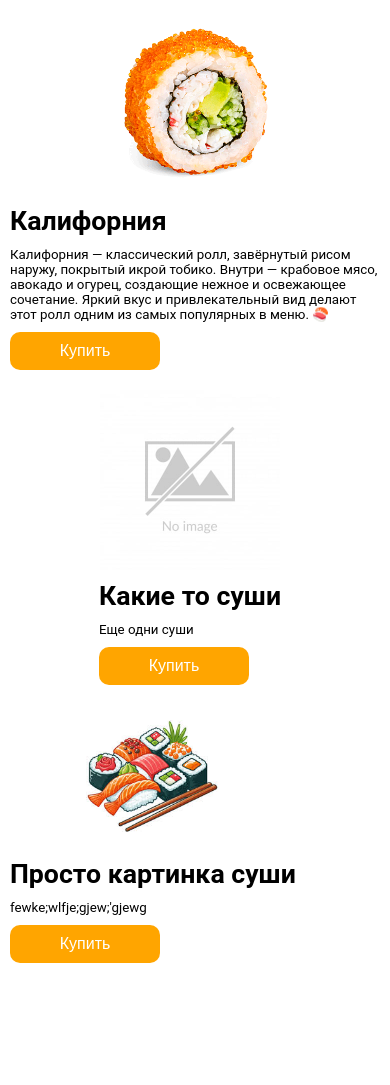
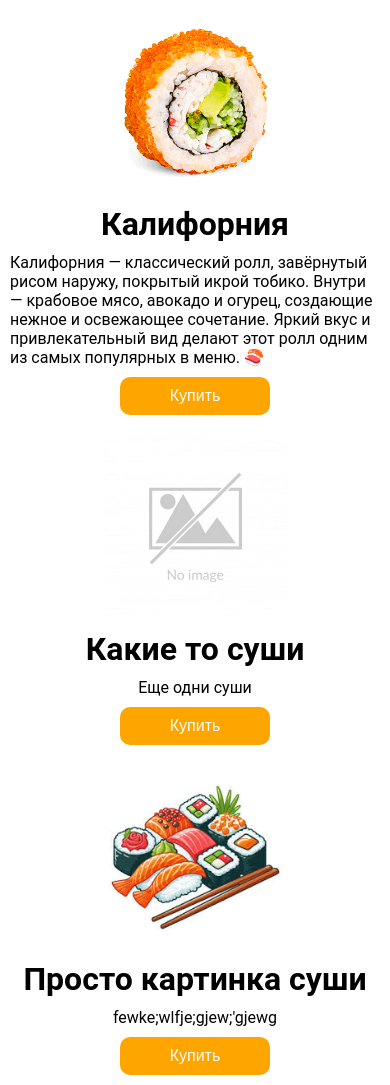
Before and after one commit to Archik008/Django-college, a Django app: page /sushi/ in a window 390 px wide. Shown: the part 41-1126 px from the top of the page. Before the commit the page ends 1004 px from the top, so only its background shows below. Run offline with Django 5.2, Linux system fonts and the light colour scheme; data comes from the database, SQL or seed files in the repository; both versions use the stored data as it was after the commit.

Commit message:
Updated css

```diff
--- a/col_proj/static/sushi_shop/css/about.css
+++ b/col_proj/static/sushi_shop/css/about.css
@@ -2,6 +2,14 @@ section{
     padding: 10px;
 }
 
-section h2{
+section{
+    display: flex;
+    flex-direction: column;
+    align-items: center;
     text-align: center;
+    ul{
+        display: flex;
+        flex-direction: column;
+        align-items: flex-start;
+    }
 }
--- a/col_proj/static/sushi_shop/css/style.css
+++ b/col_proj/static/sushi_shop/css/style.css
@@ -26,8 +26,7 @@ header{
 }
 main{
     display: flex;
-    flex-wrap: wrap;
-    justify-content: flex-start;
+    flex-direction: column;
     .card{
         display: flex;
         align-items: center;
@@ -60,9 +59,9 @@ main{
             }
         }
     }
-    /* .card img{
-        max-width: 50%;
-    } */
+    .card img{
+        width: 360px;
+    }
 }
 
 .no-products {
@@ -84,7 +83,6 @@ main{
     border-radius: 10px;
 }
 
-
 @media screen and (max-width: 556px) {
     .card{
         flex-direction: column;
@@ -92,18 +90,30 @@ main{
     .card img{
         max-width: 50%;
     }
-}
-
-@media screen and (max-width: 426px) {
     .card{
         .text-block{
             font-size: smaller;
+            display: flex;
+            flex-direction: column;
+            align-items: center;
         }
-    }
-    .card{
-        flex-direction: column;
     }
     header .section a{
         font-size: large;
     }
 }
+
+@media screen and (max-width: 581px){
+    .card{
+        flex-direction: column;
+        .text-block{
+            .title{
+                text-align: center;
+            }
+            font-size: medium;
+            display: flex;
+            flex-direction: column;
+            align-items: center;
+        }
+    }
+}
```
Also changed, not shown: col_proj/db.sqlite3, col_proj/media/media/2025/03/20/some_sushi.jpg (added).
